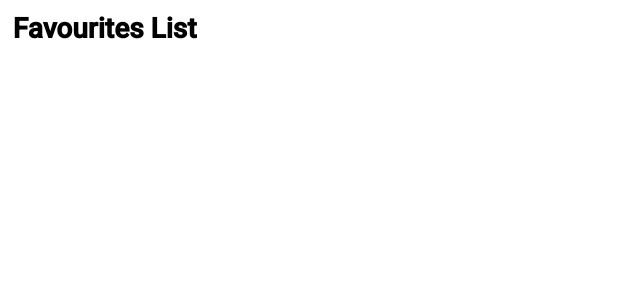
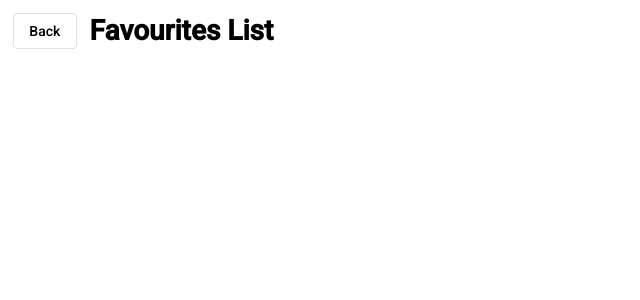
Before and after one commit to Senka26/RickAndMortyFinal, an Angular app: page /favourites in a window 1280 px wide. Shown: the top 300 px of the page, without its empty margins (0-640 px from the left). Built offline with nearby package versions, Linux system fonts and the light colour scheme.

Commit message:
Added back button

```diff
--- a/src/app/favourites/favourites.component.html
+++ b/src/app/favourites/favourites.component.html
@@ -1,7 +1,10 @@
-<h1>Favourites List</h1>
+<div class="header">
+    <button mat-stroked-button (click)="navigateToHeader()">Back</button>
+    <h1>Favourites List</h1>
+  </div>
 
-<div  class="row">
+  <div class="row">
     <div *ngFor="let character of favouriteCharacters" class="character-item">
       <img [src]="character.image" alt="Character Image">
     </div>
-</div>
+  </div>
--- a/src/app/favourites/favourites.component.scss
+++ b/src/app/favourites/favourites.component.scss
@@ -1,11 +1,20 @@
-h1 {
+.header {
+    display: flex;
+    align-items: center;
     margin: 1vw;
-    font-size: 2em;
-    font-weight: bold;
+
+    button {
+      margin-right: 1vw;
+    }
+
+    h1 {
+      margin: 0;
+      font-size: 2em;
+      font-weight: bold;
+    }
 }
 
 .row {
-    margin-bottom: 10px;
     text-align: center;
 }
 
--- a/src/app/favourites/favourites.component.ts
+++ b/src/app/favourites/favourites.component.ts
@@ -1,5 +1,6 @@
 import { Component, OnInit } from '@angular/core';
 import { MatTableDataSource } from '@angular/material/table';
+import { Router } from '@angular/router';
 
 @Component({
   selector: 'app-favourites',
@@ -11,7 +12,7 @@ export class FavouritesComponent implements OnInit {
   favouriteCharacters: any[] = [];
   dataSource: MatTableDataSource<any>;
 
-  constructor() { }
+  constructor(private router: Router,) { }
 
   ngOnInit(): void {
     const favouritesFromStorage = localStorage.getItem('favouriteCharacters');
@@ -21,6 +22,8 @@ export class FavouritesComponent implements OnInit {
     this.dataSource = new MatTableDataSource(this.favouriteCharacters);
   }
 
-
+  navigateToHeader() {
+    this.router.navigate(['/header']);
+  }
 
 }
```
